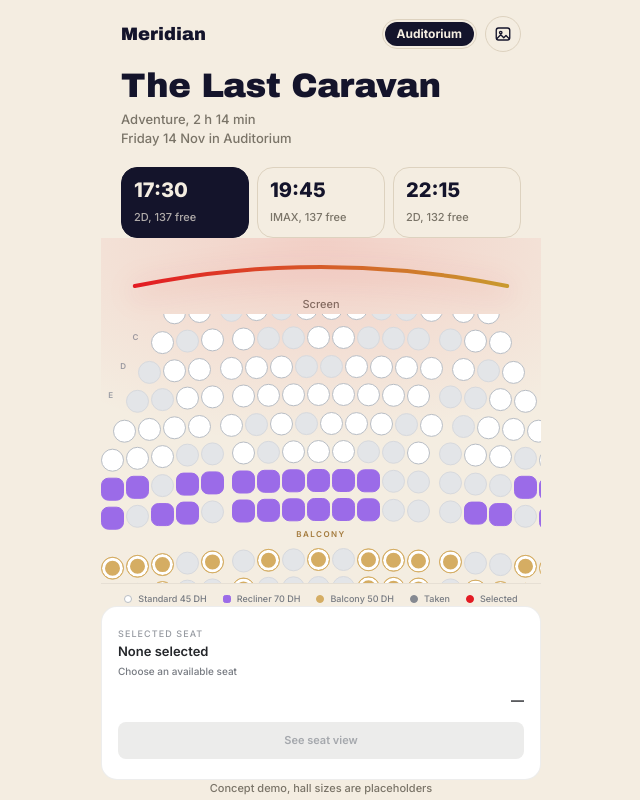
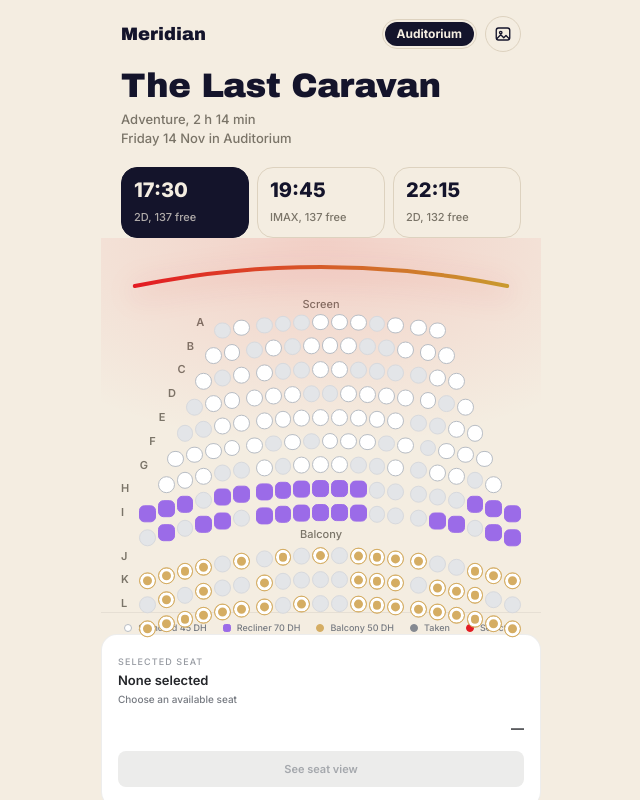
Before and after one commit to aouidate47/cinema, a Next.js app: page /hall-3/1730 in a window 1280 px wide. Shown: the whole page, without its empty margins (319-959 px from the left). Built offline with nearby package versions, Linux system fonts and the light colour scheme.

Commit message:
Restore original cinema dashboard

```diff
--- a/components/SeatMap.tsx
+++ b/components/SeatMap.tsx
@@ -7,12 +7,14 @@ type Props = { hall: Hall; seats: SeatType[]; selectedId: string | null; onSelec
 
 export default function SeatMap({ hall, seats, selectedId, onSelect }: Props) {
   const byId = new Map(seats.map((s) => [s.id, s]));
-  const maxSeats = Math.max(...hall.rows.map((_, r) => (hall.rowLayouts?.[r] ?? hall.layout).reduce((a, b) => a + b, 0)));
+  const maxSeats = Math.max(
+    ...hall.rows.map((_, r) => (hall.rowLayouts?.[r] ?? hall.layout).reduce((a, b) => a + b, 0))
+  );
 
   return (
     <div
-      className="flex min-h-0 w-full flex-1 flex-col justify-center gap-[clamp(3px,.7vh,7px)] overflow-hidden px-0.5 py-1"
-      style={{ "--s": `min(23px, calc((100vw - 92px) / ${maxSeats}), calc((100dvh - 330px) / 17))` } as React.CSSProperties}
+      className="flex flex-1 flex-col justify-center gap-[7px] px-3"
+      style={{ "--s": `min(20px, calc((min(100vw, 440px) - 104px) / ${maxSeats}))` } as React.CSSProperties}
     >
       {hall.rows.map((l, r) => {
         let c = 0;
@@ -22,18 +24,20 @@ export default function SeatMap({ hall, seats, selectedId, onSelect }: Props) {
         return (
           <Fragment key={l}>
             {r === hall.balFrom && (
-              <div className="my-0.5 text-center text-[8px] font-semibold uppercase tracking-[.18em] text-[#a47b3e]">Balcony</div>
+              <div className="-my-0.5 text-center text-[11px] text-mute">Balcony</div>
             )}
-            <div className="flex min-w-0 items-center justify-center gap-[clamp(3px,.7vw,9px)]">
-              <span aria-hidden className="w-3 shrink-0 text-center text-[8px] font-semibold text-[#9a9ea5]">{l}</span>
+            <div className="flex items-center justify-center gap-1.5">
+              <span aria-hidden className="w-3 text-[11px] font-semibold text-mute">{l}</span>
               {rowLayout.map((n, block) => (
                 <div key={block} className="flex gap-[2px]">
                   {Array.from({ length: n }, () => {
                     c++;
                     const seat = byId.get(l + c)!;
-                    const lift = Math.pow(ix - (total - 1) / 2, 2) * 0.12;
+                    const lift = Math.pow(ix - (total - 1) / 2, 2) * 0.28;
                     ix++;
-                    return <Seat key={seat.id} seat={seat} lift={lift} selected={selectedId === seat.id} onSelect={onSelect} />;
+                    return (
+                      <Seat key={seat.id} seat={seat} lift={lift} selected={selectedId === seat.id} onSelect={onSelect} />
+                    );
                   })}
                 </div>
               ))}
```
